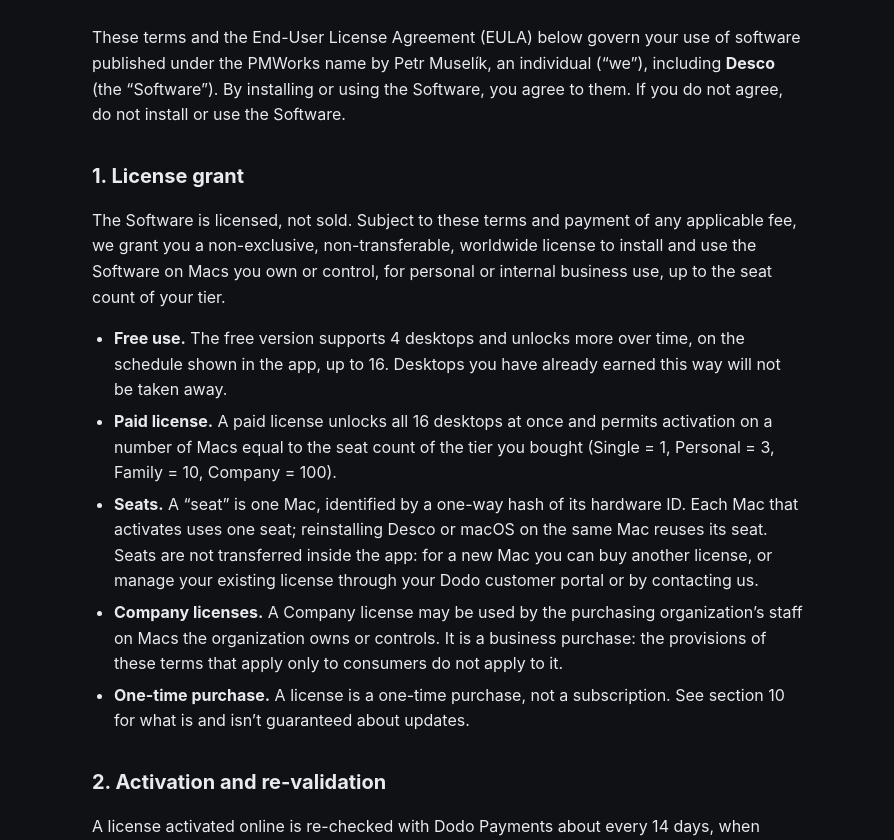
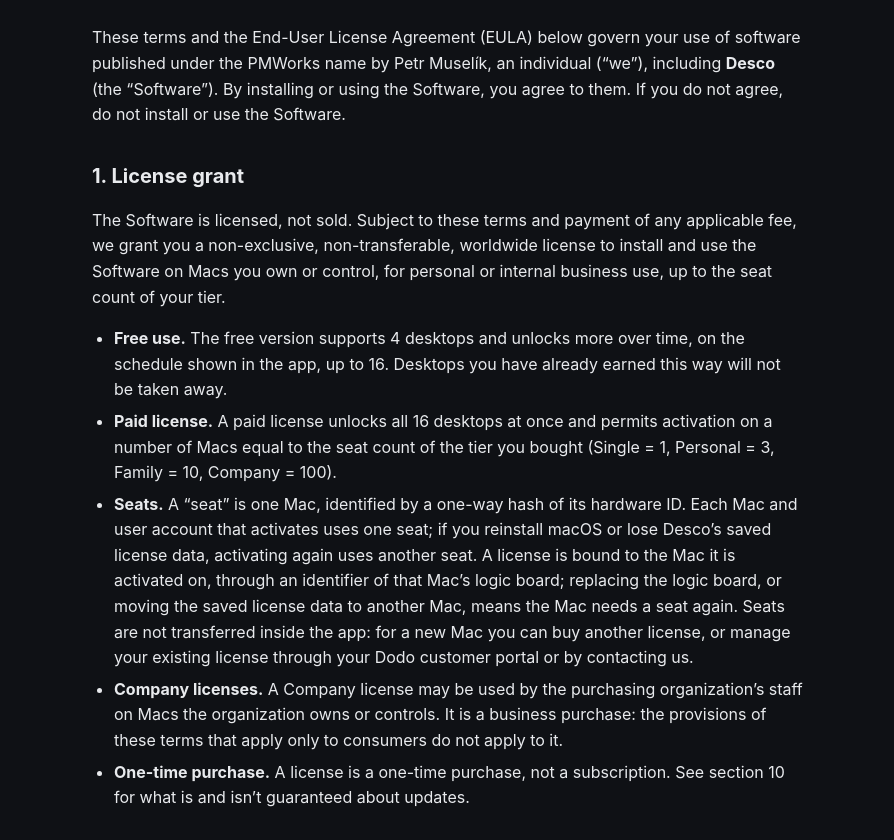
Before and after one commit to petrmuselik/pmworks, a plain HTML site: page terms.html in a window 1280 px wide. Shown: the part 217-1057 px from the top of the page, without its empty margins (192-1086 px from the left). Drawn offline with Linux system fonts and the light colour scheme.

Commit message:
Document logic-board binding; correct seat reuse claim

```diff
--- a/terms.html
+++ b/terms.html
@@ -39,8 +39,10 @@
       once and permits activation on a number of Macs equal to the seat count of the
       tier you bought (Single = 1, Personal = 3, Family = 10, Company = 100).</li>
       <li><strong>Seats.</strong> A “seat” is one Mac, identified by a one-way hash of
-      its hardware ID. Each Mac that activates uses one seat; reinstalling Desco or
-      macOS on the same Mac reuses its seat. Seats are not transferred inside the app: for a new Mac you can buy
+      its hardware ID. Each Mac and user account that activates uses one seat; if
+      you reinstall macOS or lose Desco’s saved license data, activating again uses another seat. A license is bound to the Mac it is activated on, through an identifier of that
+      Mac’s logic board; replacing the logic board, or moving the saved license data to
+      another Mac, means the Mac needs a seat again. Seats are not transferred inside the app: for a new Mac you can buy
       another license, or manage your existing license through your Dodo customer
       portal or by contacting us.</li>
       <li><strong>Company licenses.</strong> A Company license may be used by the
```
Also changed, not shown: editions.html (+1 -1 lines), manage.html (+1 -1 lines).
